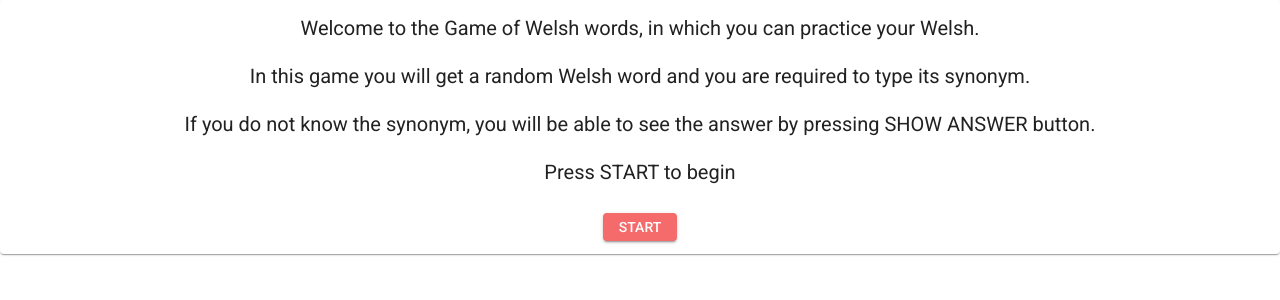
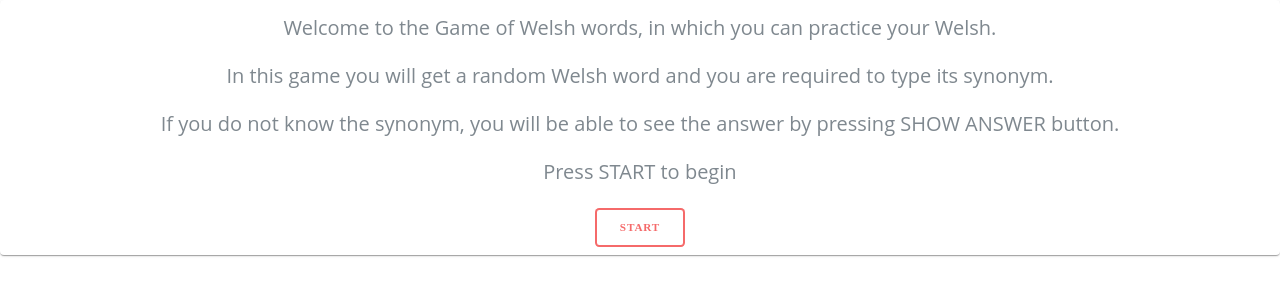
Before and after one commit to MaximFilimonovGH/welshsynonyms, an Angular app: page / in a window 1280 px wide. Shown: the top 300 px of the page. Built offline with nearby package versions, Linux system fonts and the light colour scheme.

Commit message:
styling for Irena website

```diff
--- a/src/app/app.component.css
+++ b/src/app/app.component.css
@@ -9,8 +9,11 @@
   }
 
   .disclaimer-text {
-    font-size: 20px;
-    line-height: 1.2;
+    color: #7f888f;
+		font-family: "Open Sans", sans-serif;
+		font-size: 15pt;
+		font-weight: 400;
+		line-height: 1.2;
   }
 
   .game-button {
@@ -30,3 +33,132 @@
   font-size: 20px;
   color: #673ab7;
 }
+
+  /* Button */
+
+	input[type="submit"],
+	input[type="reset"],
+	input[type="button"],
+	button,
+	.button {
+		-moz-appearance: none;
+		-webkit-appearance: none;
+		-ms-appearance: none;
+		appearance: none;
+		-moz-transition: background-color 0.2s ease-in-out, color 0.2s ease-in-out;
+		-webkit-transition: background-color 0.2s ease-in-out, color 0.2s ease-in-out;
+		-ms-transition: background-color 0.2s ease-in-out, color 0.2s ease-in-out;
+		transition: background-color 0.2s ease-in-out, color 0.2s ease-in-out;
+		background-color: transparent;
+		border-radius: 0.375em;
+		border: 0;
+		box-shadow: inset 0 0 0 2px #f56a6a;
+		color: #f56a6a !important;
+		cursor: pointer;
+		display: inline-block;
+		font-family: "Roboto Slab", serif;
+		font-size: 0.8em;
+		font-weight: 700;
+		height: 3.5em;
+		letter-spacing: 0.075em;
+		line-height: 3.5em;
+		padding: 0 2.25em;
+		text-align: center;
+		text-decoration: none;
+		text-transform: uppercase;
+		white-space: nowrap;
+	}
+
+		input[type="submit"]:hover,
+		input[type="reset"]:hover,
+		input[type="button"]:hover,
+		button:hover,
+		.button:hover {
+			background-color: rgba(245, 106, 106, 0.05);
+		}
+
+		input[type="submit"]:active,
+		input[type="reset"]:active,
+		input[type="button"]:active,
+		button:active,
+		.button:active {
+			background-color: rgba(245, 106, 106, 0.15);
+		}
+
+		input[type="submit"].icon:before,
+		input[type="reset"].icon:before,
+		input[type="button"].icon:before,
+		button.icon:before,
+		.button.icon:before {
+			margin-right: 0.5em;
+		}
+
+		input[type="submit"].fit,
+		input[type="reset"].fit,
+		input[type="button"].fit,
+		button.fit,
+		.button.fit {
+			display: block;
+			margin: 0 0 1em 0;
+			width: 100%;
+		}
+
+		input[type="submit"].small,
+		input[type="reset"].small,
+		input[type="button"].small,
+		button.small,
+		.button.small {
+			font-size: 0.6em;
+		}
+
+		input[type="submit"].big,
+		input[type="reset"].big,
+		input[type="button"].big,
+		button.big,
+		.button.big {
+			font-size: 1em;
+			height: 3.65em;
+			line-height: 3.65em;
+		}
+
+		input[type="submit"].special,
+		input[type="reset"].special,
+		input[type="button"].special,
+		button.special,
+		.button.special {
+			background-color: #f56a6a;
+			box-shadow: none;
+			color: #ffffff !important;
+		}
+
+			input[type="submit"].special:hover,
+			input[type="reset"].special:hover,
+			input[type="button"].special:hover,
+			button.special:hover,
+			.button.special:hover {
+				background-color: #f67878;
+			}
+
+			input[type="submit"].special:active,
+			input[type="reset"].special:active,
+			input[type="button"].special:active,
+			button.special:active,
+			.button.special:active {
+				background-color: #f45c5c;
+			}
+
+		input[type="submit"].disabled, input[type="submit"]:disabled,
+		input[type="reset"].disabled,
+		input[type="reset"]:disabled,
+		input[type="button"].disabled,
+		input[type="button"]:disabled,
+		button.disabled,
+		button:disabled,
+		.button.disabled,
+		.button:disabled {
+			-moz-pointer-events: none;
+			-webkit-pointer-events: none;
+			-ms-pointer-events: none;
+			pointer-events: none;
+			opacity: 0.25;
+		}
--- a/src/app/app.component.html
+++ b/src/app/app.component.html
@@ -29,7 +29,7 @@
     </div>
   </mat-card-content>
   <mat-card-actions class="centeralign">
-        <button mat-raised-button color="primary" (click)="startButtonClick()" class="game-button">START</button>
+        <button mat-raised-button color="primary" (click)="startButtonClick()" class="button">START</button>
         <!-- <mat-slide-toggle
           color="primary"
           (change)="onSlideChange()"
--- a/src/app/game/game.component.css
+++ b/src/app/game/game.component.css
@@ -5,6 +5,7 @@
     line-height: 2.0;
     background-color: #f56a6a;
 }
+
 
 .centeralign{
     display:flex;
@@ -17,12 +18,14 @@
   }
 
   .game-text {
-      font-size: 25px;
+      font-size: 23px;
   }
 
   .game-label {
-    font-size: 15px;
-    color: darkslategrey;
+      color: #3d4449;
+      font-family: "Roboto Slab", serif;
+      font-size: 1.3em;
+      font-weight: 700;
   }
 
   .game-database-progress {
@@ -37,12 +40,163 @@
     align-items:center;
   }
 
+::ng-deep .mat-form-field-appearance-outline.mat-focused .mat-form-field-outline-thick {
+    color: #f56a6a !important;
+}
+
   .input-form-field {
     width: 50% !important;
     min-width: 350px;
+    color: #7f888f;
+		font-family: "Open Sans", sans-serif;
+		font-size: 10 pt;
+    font-weight: 400;
+    margin: 0px !important;
+  }
+
+  .synonym-label {
+    margin: 0px !important;
+    color: #7f888f;
+		font-family: "Open Sans", sans-serif;
+		font-size: 11pt;
+		font-weight: 200;
   }
 
   .result-form-field {
     width: 50% !important;
     min-width: 350px;
+    color: #7f888f;
+		font-family: "Open Sans", sans-serif;
+		font-size: 15pt;
+		font-weight: 400;
   }
+
+  /* Button */
+
+	input[type="submit"],
+	input[type="reset"],
+	input[type="button"],
+	button,
+	.button {
+		-moz-appearance: none;
+		-webkit-appearance: none;
+		-ms-appearance: none;
+		appearance: none;
+		-moz-transition: background-color 0.2s ease-in-out, color 0.2s ease-in-out;
+		-webkit-transition: background-color 0.2s ease-in-out, color 0.2s ease-in-out;
+		-ms-transition: background-color 0.2s ease-in-out, color 0.2s ease-in-out;
+		transition: background-color 0.2s ease-in-out, color 0.2s ease-in-out;
+		background-color: transparent;
+		border-radius: 0.375em;
+		border: 0;
+		box-shadow: inset 0 0 0 2px #f56a6a;
+		color: #f56a6a !important;
+		cursor: pointer;
+		display: inline-block;
+		font-family: "Roboto Slab", serif;
+		font-size: 0.8em;
+		font-weight: 700;
+		height: 3.5em;
+		letter-spacing: 0.075em;
+		line-height: 3.5em;
+    padding: 0 2.25em;
+    margin: 5px !important;
+		text-align: center;
+		text-decoration: none;
+		text-transform: uppercase;
+		white-space: nowrap;
+	}
+
+		input[type="submit"]:hover,
+		input[type="reset"]:hover,
+		input[type="button"]:hover,
+		button:hover,
+		.button:hover {
+			background-color: rgba(245, 106, 106, 0.05);
+		}
+
+		input[type="submit"]:active,
+		input[type="reset"]:active,
+		input[type="button"]:active,
+		button:active,
+		.button:active {
+			background-color: rgba(245, 106, 106, 0.15);
+		}
+
+		input[type="submit"].icon:before,
+		input[type="reset"].icon:before,
+		input[type="button"].icon:before,
+		button.icon:before,
+		.button.icon:before {
+			margin-right: 0.5em;
+		}
+
+		input[type="submit"].fit,
+		input[type="reset"].fit,
+		input[type="button"].fit,
+		button.fit,
+		.button.fit {
+			display: block;
+			margin: 0 0 1em 0;
+			width: 100%;
+		}
+
+		input[type="submit"].small,
+		input[type="reset"].small,
+		input[type="button"].small,
+		button.small,
+		.button.small {
+			font-size: 0.6em;
+		}
+
+		input[type="submit"].big,
+		input[type="reset"].big,
+		input[type="button"].big,
+		button.big,
+		.button.big {
+			font-size: 1em;
+			height: 3.65em;
+			line-height: 3.65em;
+		}
+
+		input[type="submit"].special,
+		input[type="reset"].special,
+		input[type="button"].special,
+		button.special,
+		.button.special {
+			background-color: #f56a6a;
+			box-shadow: none;
+			color: #ffffff !important;
+		}
+
+			input[type="submit"].special:hover,
+			input[type="reset"].special:hover,
+			input[type="button"].special:hover,
+			button.special:hover,
+			.button.special:hover {
+				background-color: #f67878;
+			}
+
+			input[type="submit"].special:active,
+			input[type="reset"].special:active,
+			input[type="button"].special:active,
+			button.special:active,
+			.button.special:active {
+				background-color: #f45c5c;
+			}
+
+		input[type="submit"].disabled, input[type="submit"]:disabled,
+		input[type="reset"].disabled,
+		input[type="reset"]:disabled,
+		input[type="button"].disabled,
+		input[type="button"]:disabled,
+		button.disabled,
+		button:disabled,
+		.button.disabled,
+		.button:disabled {
+			-moz-pointer-events: none;
+			-webkit-pointer-events: none;
+			-ms-pointer-events: none;
+			pointer-events: none;
+			opacity: 0.25;
+		}
--- a/src/app/game/game.component.html
+++ b/src/app/game/game.component.html
@@ -1,6 +1,6 @@
 <mat-card class="game-card">
     <mat-card-content class="centeralign">
-        <div fxLayout="column">
+        <div fxLayout="column" style="font-size: 12px">
             <div class="game-label">Welsh Word:</div>
 
             <mat-form-field class="input-form-field">
@@ -10,7 +10,7 @@
             <div class="game-label" *ngIf="isSynonymsAcquired">Please type its synonym or "no synonyms" in the following field:</div>
 
             <mat-form-field *ngIf="isSynonymsAcquired" class="input-form-field" appearance="outline" (keyup.enter)="submitButtonClick()">
-                <mat-label style="margin-top: 0px !important;">Synonym</mat-label>
+                <mat-label class="synonym-label">Synonym</mat-label>
                 <input matInput type="text" [(ngModel)]="inputWord" class="game-text">
             </mat-form-field>
 
@@ -30,8 +30,8 @@
     </mat-card-content>
     <mat-divider></mat-divider>
     <mat-card-actions class="centeralign">
-        <button mat-raised-button color="primary" (click)="firstButtonClick()" class="game-button" [disabled]="!isSynonymsAcquired">{{firstButtonText}}</button>
-        <button mat-raised-button color="primary" (click)="showAnswerClick()" class="game-button" [disabled]="(isCorrect || isAnswerRequested || !isSynonymsAcquired)">SHOW ANSWER?</button>
-        <button mat-raised-button color="primary" (click)="submitButtonClick()" class="game-button" [disabled]="!isSynonymsAcquired">SUBMIT</button>
+        <button mat-raised-button color="primary" (click)="firstButtonClick()" class="button" [disabled]="!isSynonymsAcquired">{{firstButtonText}}</button>
+        <button mat-raised-button color="primary" (click)="showAnswerClick()" class="button" [disabled]="(isCorrect || isAnswerRequested || !isSynonymsAcquired)">SHOW ANSWER?</button>
+        <button mat-raised-button color="primary" (click)="submitButtonClick()" class="button" [disabled]="!isSynonymsAcquired">SUBMIT</button>
     </mat-card-actions>
 </mat-card>
```
Also changed, not shown: src/styles.css (line endings or trailing spaces).
